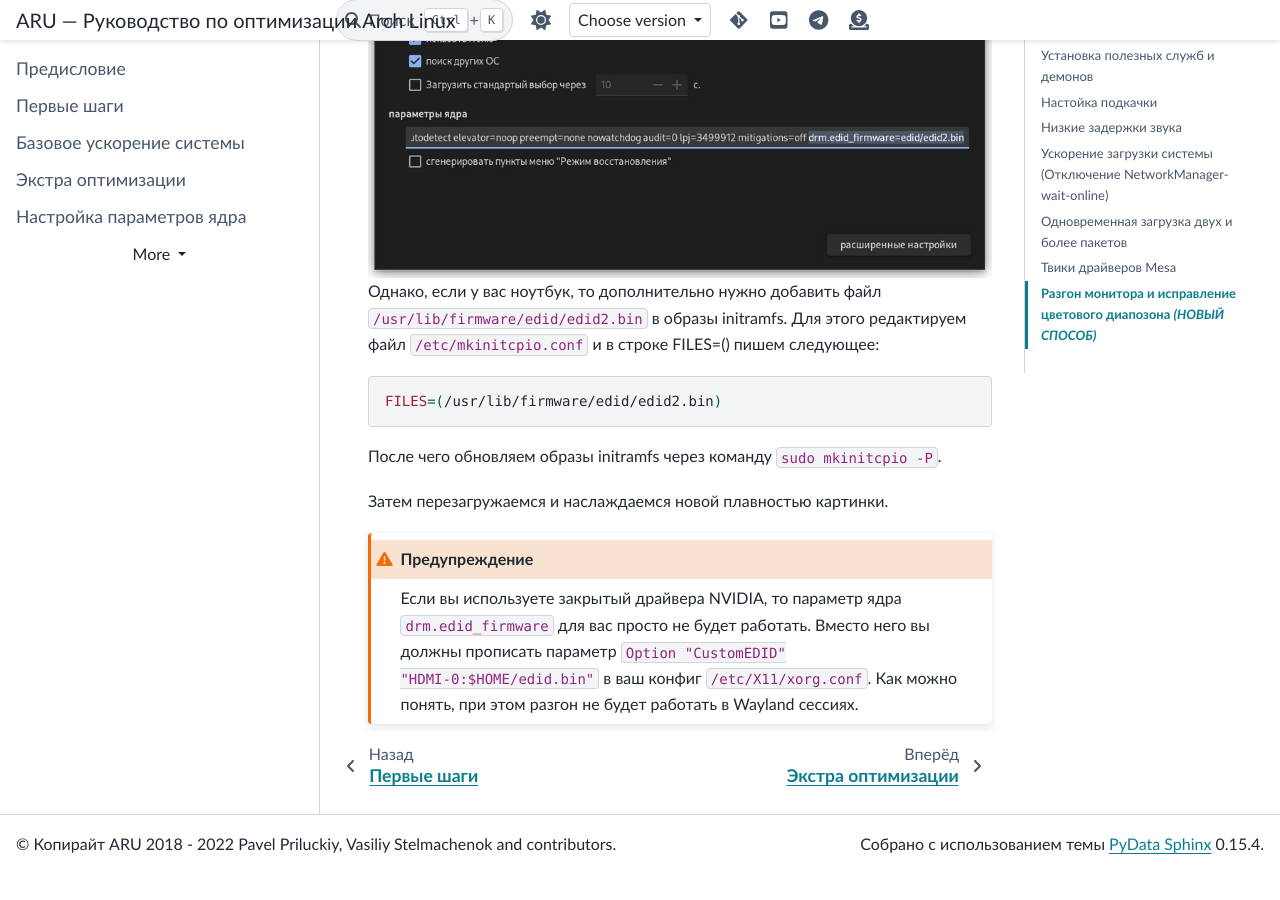
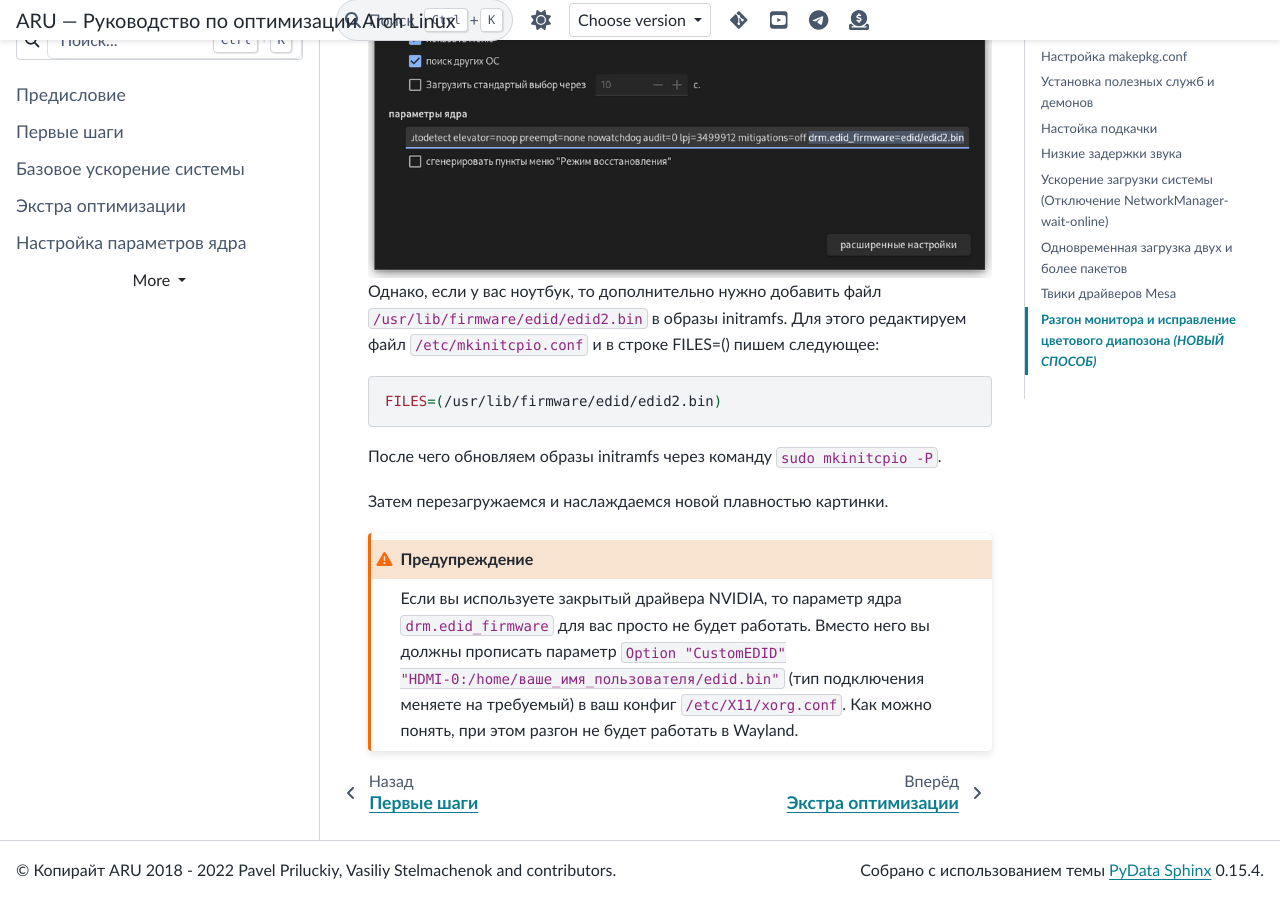
Before and after one commit to ventureoo/ARU, a Sphinx documentation site: the page built from docs/source/generic-system-acceleration.rst, in a window 1280 px wide and 900 px high, scrolled down 17070 px. Built offline with Sphinx 7.4.7 and the PyData theme 0.15.4, drawn with Linux system fonts in a browser that asks for light colours; before the commit the page ends 17943 px from its top, so only the background shows below that.

Commit message:
generic-system-acceleration: Fixes for NVIDIA

```diff
--- a/docs/source/generic-system-acceleration.rst
+++ b/docs/source/generic-system-acceleration.rst
@@ -764,7 +764,8 @@
 .. warning:: Если вы используете закрытый драйвера NVIDIA, то параметр
    ядра ``drm.edid_firmware`` для вас просто не будет работать. Вместо
    него вы должны прописать параметр ``Option "CustomEDID"
-   "HDMI-0:$HOME/edid.bin"`` в ваш конфиг ``/etc/X11/xorg.conf``. Как
-   можно понять, при этом разгон не будет работать в Wayland сессиях.
+   "HDMI-0:/home/ваше_имя_пользователя/edid.bin"`` (тип подключения
+   меняете на требуемый) в ваш конфиг ``/etc/X11/xorg.conf``. Как
+   можно понять, при этом разгон не будет работать в Wayland.
 
 .. vim:set textwidth=70:
```
